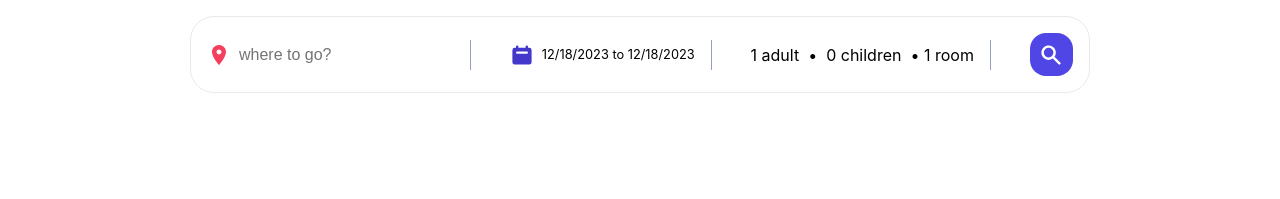
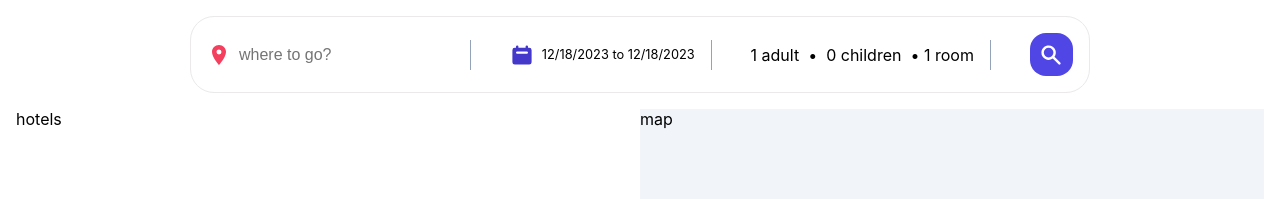
Before and after one commit to AmirAlipoor-ir/Booking-Hotel-App, a React (Vite) app: page /hotels in a window 1280 px wide. Shown: the top 199 px of the page. Built offline with nearby package versions, Linux system fonts and the light colour scheme.

Commit message:
add AppLayout component

```diff
--- a/src/App.jsx
+++ b/src/App.jsx
@@ -3,6 +3,7 @@ import "./App.css";
 import Header from "./components/Header/header";
 import LocationList from "./components/LocationList/LocationList";
 import { Route, Routes } from "react-router-dom";
+import AppLayout from "./components/AppLayout/AppLayout";
 
 function App() {
   return (
@@ -11,7 +12,10 @@ function App() {
       <Header />
       <Routes>
         <Route path="/" element={<LocationList/>}/>
-        {/* <Route path="/" element={<LocationList/>}/> */}
+       <Route path="/hotels" element={<AppLayout/>}>
+<Route index element={<div>hotels</div>}/>
+<Route path=":id" element={<div>single hotel</div>}/>
+       </Route>
       </Routes>
     </div>
   );
--- /dev/null
+++ b/src/components/AppLayout/AppLayout.jsx
@@ -0,0 +1,13 @@
+import React from "react";
+import { Outlet } from "react-router-dom";
+
+function AppLayout() {
+  return (
+    <div className="appLayout">
+      <div className="sidebar"><Outlet/></div>
+      <div className="mapContainer">map</div>
+    </div>
+  );
+}
+
+export default AppLayout;
```
